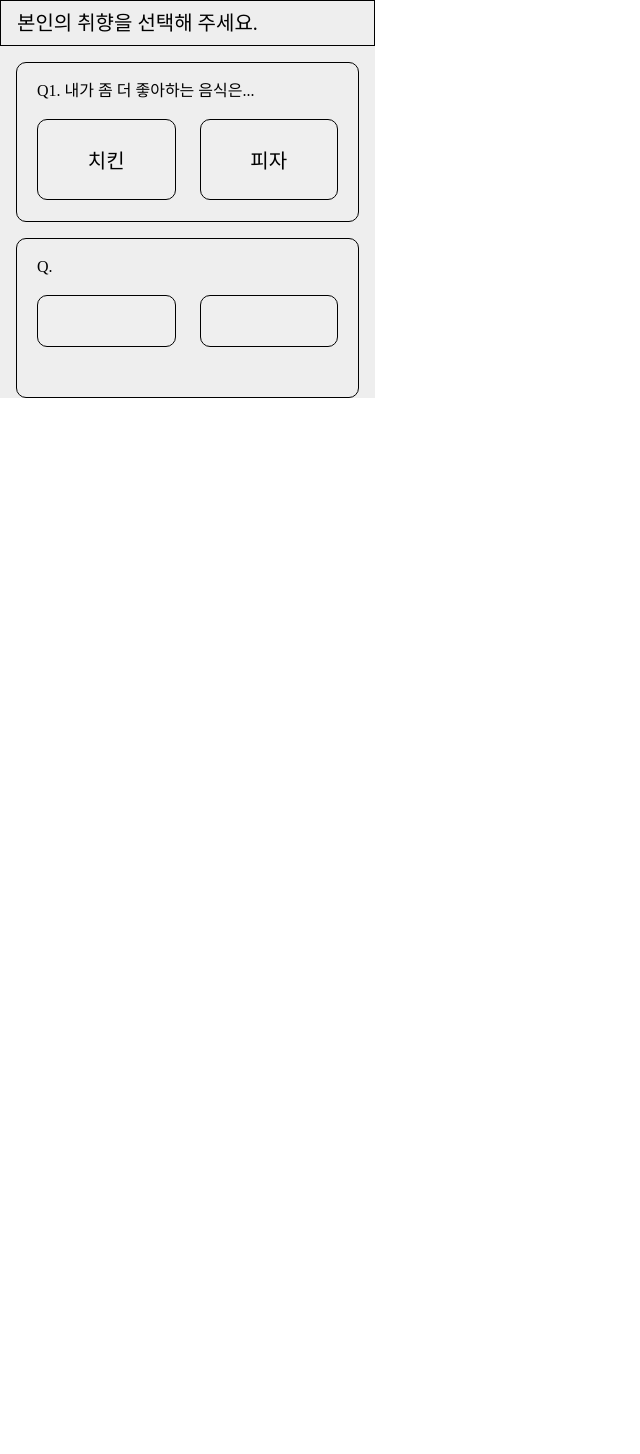
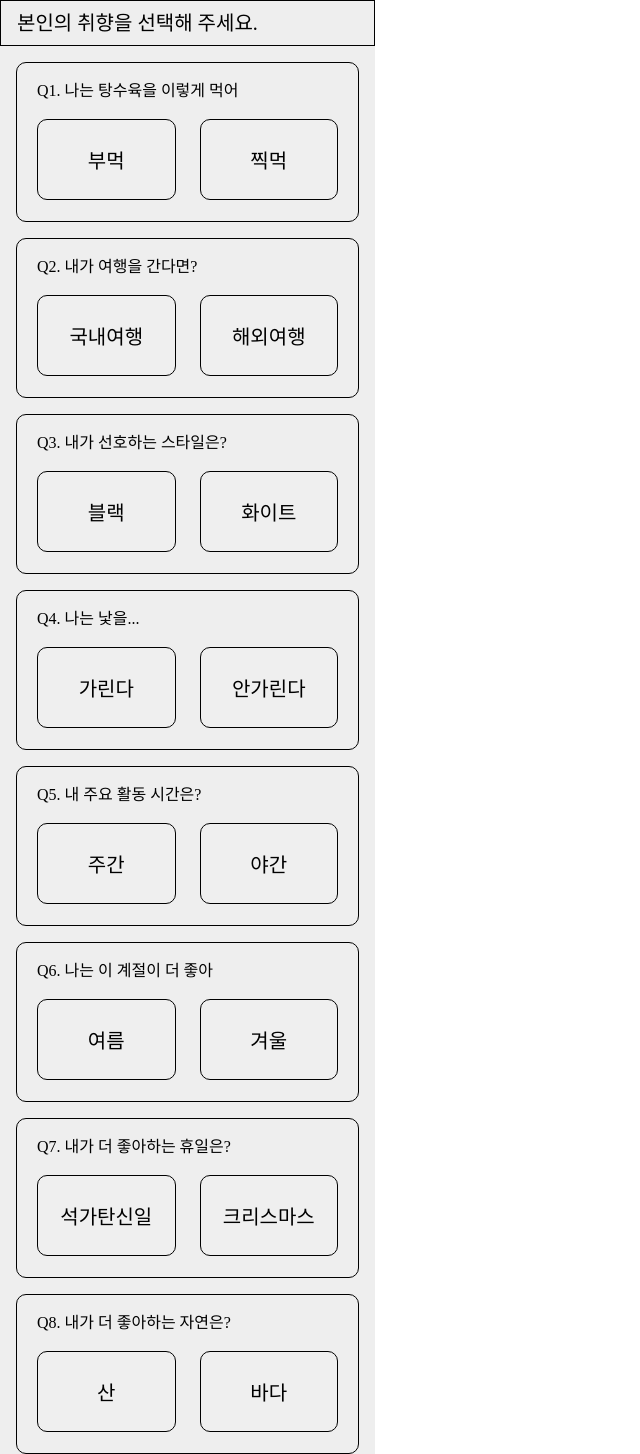
Before and after one commit to SOPT-Hackathon-Web4/sopkathon-client, a React (Vite) app: page /create-quiz in a window 1280 px wide. Shown: the whole page, without its empty margins (0-640 px from the left). Before the commit the page ends 800 px from the top, so only its background shows below. Built offline with nearby package versions, Linux system fonts and the light colour scheme; no server answers.

Commit message:
feat: 퀴즈 데이터에 따른 map 구현

```diff
--- /dev/null
+++ b/src/constants/quizData.tsx
@@ -0,0 +1,10 @@
+export const QUIZ_DATA = [
+  { title: '나는 탕수육을 이렇게 먹어', labelLeft: '부먹', labelRight: '찍먹' },
+  { title: '내가 여행을 간다면?', labelLeft: '국내여행', labelRight: '해외여행' },
+  { title: '내가 선호하는 스타일은?', labelLeft: '블랙', labelRight: '화이트' },
+  { title: '나는 낯을...', labelLeft: '가린다', labelRight: '안가린다' },
+  { title: '내 주요 활동 시간은?', labelLeft: '주간', labelRight: '야간' },
+  { title: '나는 이 계절이 더 좋아', labelLeft: '여름', labelRight: '겨울' },
+  { title: '내가 더 좋아하는 휴일은?', labelLeft: '석가탄신일', labelRight: '크리스마스' },
+  { title: '내가 더 좋아하는 자연은?', labelLeft: '산', labelRight: '바다' },
+];
--- a/src/pages/CreateQuiz/CreateQuiz.tsx
+++ b/src/pages/CreateQuiz/CreateQuiz.tsx
@@ -1,17 +1,19 @@
 import styled from '@emotion/styled';
 import { QuizBox } from '@components';
+import { QUIZ_DATA } from 'src/constants/quizData';
 
 const CreateQuiz = () => {
-  const dummyData = [{ title: '내가 좀 더 좋아하는 음식은...', labelLeft: '치킨', labelRight: '피자' }];
-
   return (
     <CreateQuizWrapper>
       <Header>본인의 취향을 선택해 주세요.</Header>
       <QuizBoxesContainer>
-        {dummyData?.map((item, idx) => (
-          <QuizBox quizNum={idx + 1} title={item.title} labelLeft={item.labelLeft} labelRight={item.labelRight}></QuizBox>
+        {QUIZ_DATA?.map((item, idx) => (
+          <QuizBox
+            quizNum={idx + 1}
+            title={item.title}
+            labelLeft={item.labelLeft}
+            labelRight={item.labelRight}></QuizBox>
         ))}
-        <QuizBox></QuizBox>
       </QuizBoxesContainer>
     </CreateQuizWrapper>
   );
```
